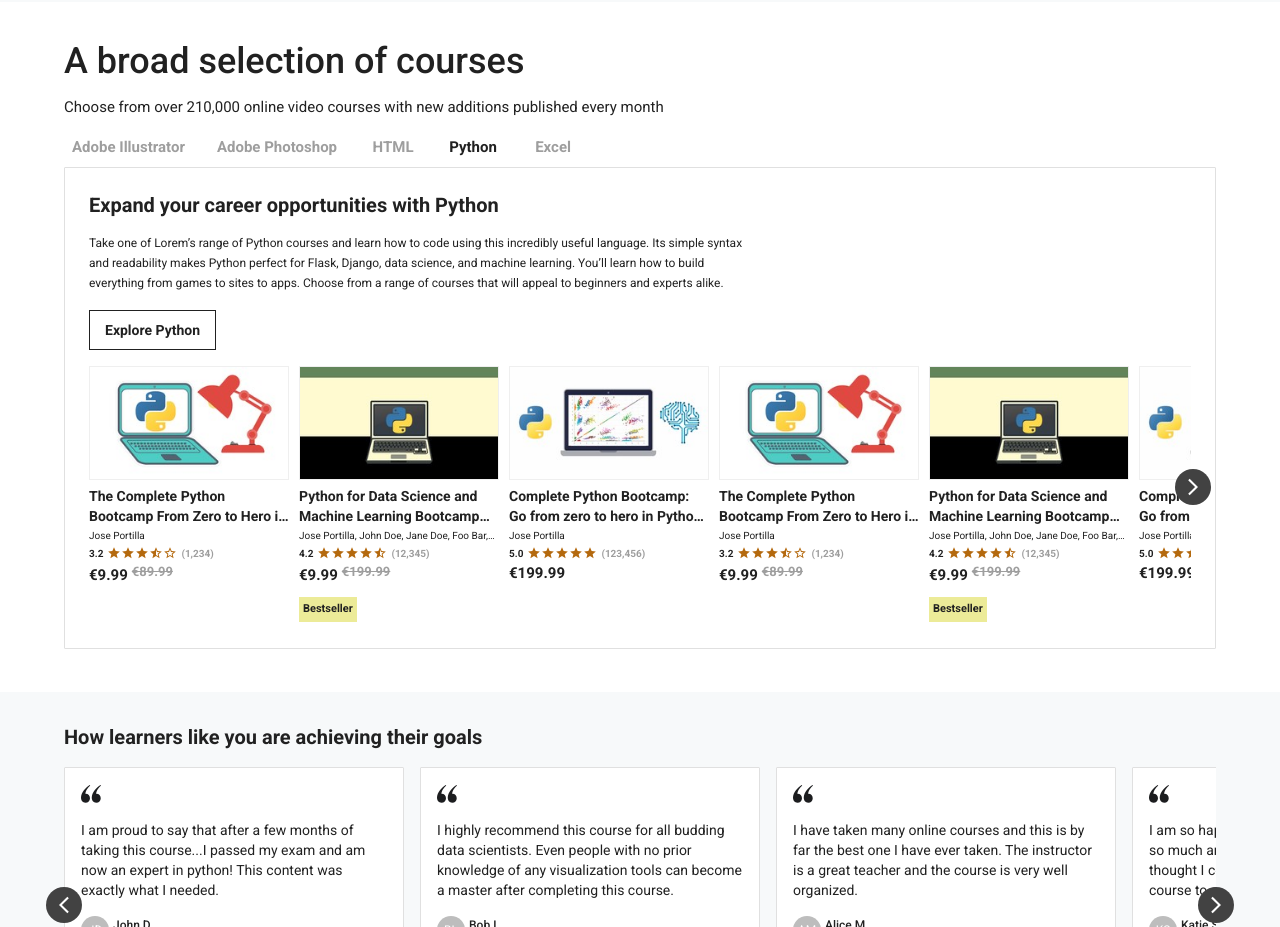
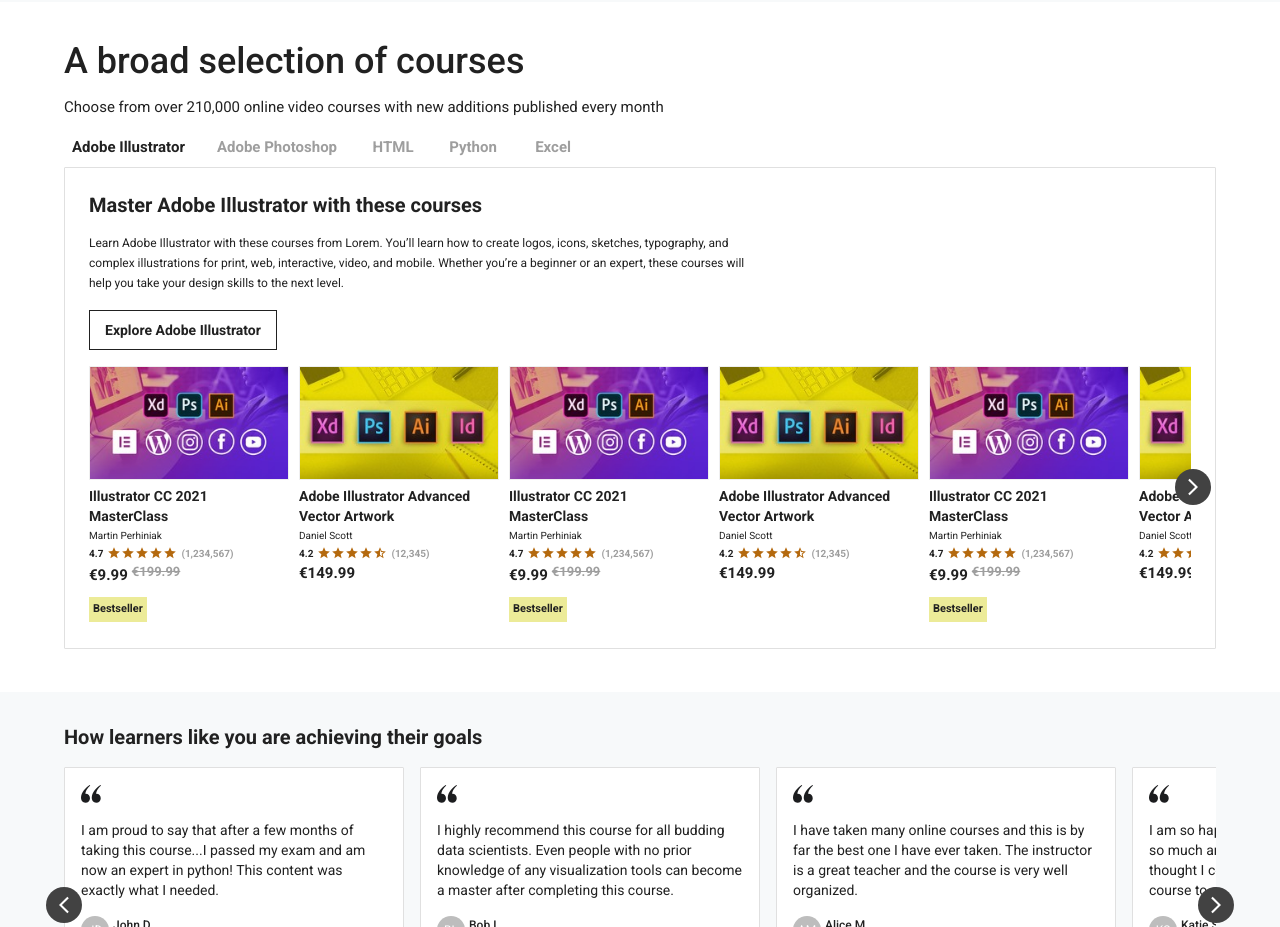
Before and after one commit to tuheli/video-course-platform, a React (Vite) app: page / in a window 1280 px wide. Shown: the part 780-1707 px from the top of the page. Built offline with nearby package versions, Linux system fonts and the light colour scheme.

Commit message:
Updated topic context default value

```diff
--- a/src/components/broad-courses-selection/RenderingCourseTopicContextProvider.tsx
+++ b/src/components/broad-courses-selection/RenderingCourseTopicContextProvider.tsx
@@ -7,7 +7,7 @@ import { CoursesSliderLayout } from './CoursesSliderLayout';
 // NOTE: Courses carousel needs to be wrapped in a box with min height to prevent visual bug when changing topics. Without min height atleast the carousel height the screen height adjusts quickly top and back down and whole screen is repainted. This happened when scrollbar existed and current scroll position was low enough.
 
 export const RenderingCourseTopicContextProvider = () => {
-  const [topic, setTopic] = useState('Python');
+  const [topic, setTopic] = useState('Adobe Illustrator');
   const minCoursesCarouselHeight = 1;
 
   const changeTopic = (topic: string) => {
--- a/src/contexts/SelectedCourseTopicContext.ts
+++ b/src/contexts/SelectedCourseTopicContext.ts
@@ -6,7 +6,7 @@ interface SelectedCourseTopicContextType {
 }
 
 const defaultValue = {
-  topic: 'Python',
+  topic: 'Adobe Illustrator',
   changeTopic: () => {},
 };
 
```
